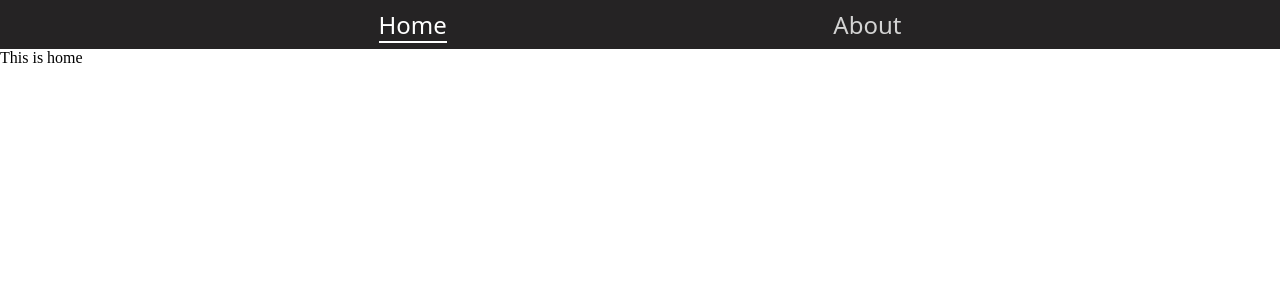
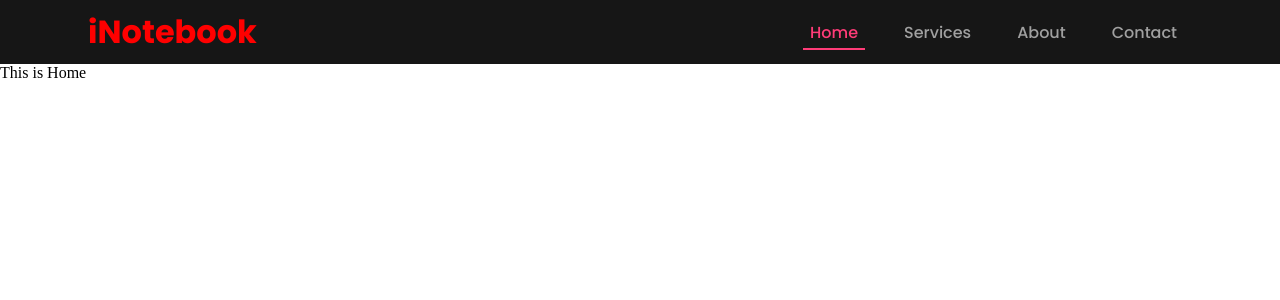
Before and after one commit to Neeraj-Kumar-Coder/iNotebook, a React (Create React App) app in the folder inotebook/: page / in a window 1280 px wide. Shown: the top 300 px of the page. Built offline with nearby package versions, Linux system fonts and the light colour scheme.

Commit message:
Completed the designing of the navbar with all styling and hover effects

```diff
--- a/inotebook/public/index.html
+++ b/inotebook/public/index.html
@@ -10,7 +10,7 @@
   <link rel="icon" type="image/png" sizes="32x32" href="./favicon/favicon-32x32.png">
   <link rel="icon" type="image/png" sizes="16x16" href="./favicon/favicon-16x16.png">
   <link rel="manifest" href="./favicon/site.webmanifest">
-  <title>iNotebook: Your Notes On The Cloud</title>
+  <title>iNotebook: Notes On The Cloud</title>
 </head>
 
 <body>
--- a/inotebook/src/App.js
+++ b/inotebook/src/App.js
@@ -5,7 +5,9 @@ import {
 } from "react-router-dom";
 import Navbar from './components/Navbar';
 import Home from "./components/Home";
+import Services from "./components/Services";
 import About from "./components/About";
+import Contact from "./components/Contact";
 
 function App() {
   return (
@@ -14,7 +16,9 @@ function App() {
         <Navbar />
         <Routes>
           <Route exact path="/" element={<Home />}></Route>
+          <Route exact path="/services" element={<Services />}></Route>
           <Route exact path="/about" element={<About />}></Route>
+          <Route exact path="/contact" element={<Contact />}></Route>
         </Routes>
       </Router>
     </>
--- a/inotebook/src/components/About.js
+++ b/inotebook/src/components/About.js
@@ -2,7 +2,7 @@ import React from 'react'
 
 const About = () => {
     return (
-        <>This is about</>
+        <>This is About</>
     )
 }
 
--- /dev/null
+++ b/inotebook/src/components/Contact.js
@@ -0,0 +1,9 @@
+import React from 'react'
+
+const Contact = () => {
+    return (
+        <>This is Contact</>
+    )
+}
+
+export default Contact;
--- a/inotebook/src/components/Home.js
+++ b/inotebook/src/components/Home.js
@@ -2,7 +2,7 @@ import React from 'react'
 
 const Home = () => {
     return (
-        <>This is home</>
+        <>This is Home</>
     )
 }
 
--- a/inotebook/src/components/Navbar.css
+++ b/inotebook/src/components/Navbar.css
@@ -1,3 +1,5 @@
+@import url('https://fonts.googleapis.com/css2?family=Poppins:ital,wght@0,100;0,200;0,300;0,400;0,500;0,600;0,700;0,800;0,900;1,100;1,200;1,300;1,400;1,500;1,600;1,700;1,800;1,900&display=swap');
+
 * {
     margin: 0;
     padding: 0;
@@ -6,7 +8,23 @@
 }
 
 .bg-dark {
-    background-color: #252324;
+    background-color: #161616;
+}
+
+#total-nav {
+    display: flex;
+    flex-direction: row;
+    justify-content: space-between;
+    align-items: center;
+    padding: 0.5rem 5rem;
+}
+
+#nav-title {
+    color: red;
+    font-family: 'Poppins', sans-serif;
+    font-weight: 700;
+    font-size: 2rem;
+    margin: 0 0.5rem;
 }
 
 #navbar {
@@ -16,13 +34,19 @@
     align-items: center;
 }
 
+#navbar>li {
+    margin: 0 0.5rem;
+}
+
 .nav-item {
     display: inline-block;
     position: relative;
-    font-family: system-ui, -apple-system, BlinkMacSystemFont, 'Segoe UI', Roboto, Oxygen, Ubuntu, Cantarell, 'Open Sans', 'Helvetica Neue', sans-serif;
-    font-size: 1.5rem;
+    font-family: 'Poppins', sans-serif;
+    font-weight: 500;
+    font-size: 1rem;
+    padding: 3px 7px;
     margin: 0.5rem;
-    color: #D3D3D3;
+    color: #a0a0a0;
     transition: all 300ms linear;
 }
 
@@ -37,9 +61,9 @@
     left: 0;
     right: 0;
     width: 0%;
-    height: 0.1rem;
+    height: 2px;
     margin: auto;
-    background-color: white;
+    background-color: #ff3c78;
     transition: all 300ms linear;
 }
 
@@ -49,6 +73,6 @@
 }
 
 .active {
-    color: white;
+    color: #ff3c78;
     pointer-events: none;
 }
--- a/inotebook/src/components/Navbar.js
+++ b/inotebook/src/components/Navbar.js
@@ -5,10 +5,13 @@ import "./Navbar.css";
 const Navbar = () => {
     let location = useLocation();
     return (
-        <nav className="bg-dark">
+        <nav id="total-nav" className="bg-dark">
+            <Link id="nav-title" to="/"> iNotebook</Link>
             <ul id="navbar" className="bg-dark">
                 <li> <Link className={`nav-item ${location.pathname === "/" ? "active" : ""}`} to="/">Home</Link> </li>
+                <li> <Link className={`nav-item ${location.pathname === "/services" ? "active" : ""}`} to="/services">Services</Link> </li>
                 <li> <Link className={`nav-item ${location.pathname === "/about" ? "active" : ""}`} to="/about">About</Link> </li>
+                <li> <Link className={`nav-item ${location.pathname === "/contact" ? "active" : ""}`} to="/contact">Contact</Link> </li>
             </ul>
         </nav>
     )
--- /dev/null
+++ b/inotebook/src/components/Services.js
@@ -0,0 +1,9 @@
+import React from 'react'
+
+const Services = () => {
+    return (
+        <>This is Services</>
+    )
+}
+
+export default Services;
```
